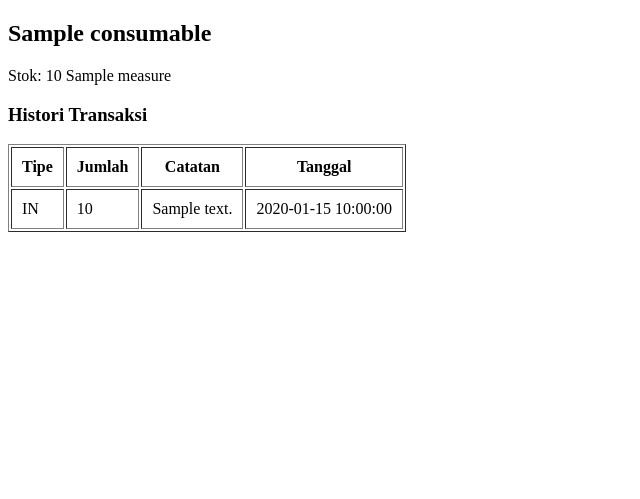
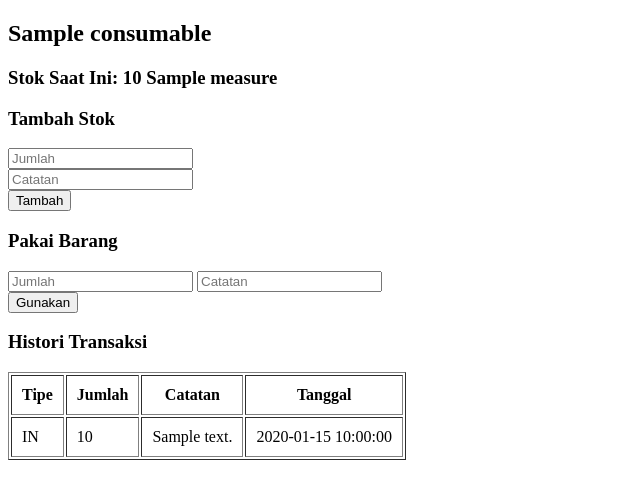
Before and after one commit to armanaafif/inventaris-stikubank, a Laravel app: page /barang/1 in a window 1280 px wide. Shown: the top 499 px of the page, without its empty margins (0-640 px from the left). Run offline with Laravel 12, Linux system fonts and the light colour scheme; tables that the repository leaves empty hold one stand-in row (values such as "Sample post").

Commit message:
feat: menambahkan sistem manajemen stok barang habis pakai
- menambahkan fitur tambah stok (IN) dan penggunaan barang (OUT)
- menerapkan validasi agar stok tidak bisa minus
- menampilkan daftar barang beserta stok dan satuannya
- menambahkan halaman detail barang dengan histori transaksi
- memungkinkan aksi tambah/pakai langsung dari halaman detail
- meningkatkan UX dengan tampilan stok dan validasi input
- memperbaiki struktur routing agar endpoint berjalan dengan benar

```diff
--- a/app/Http/Controllers/ConsumableController.php
+++ b/app/Http/Controllers/ConsumableController.php
@@ -29,9 +29,8 @@ class ConsumableController extends Controller
             $request->note
         );
 
-        return response()->json([
-            'message' => 'Stok berhasil ditambahkan'
-        ]);
+        return redirect()->back()->with('success', 'Stok berhasil ditambahkan');
+
     }
 
     // 🔹 Pakai barang
@@ -49,9 +48,8 @@ class ConsumableController extends Controller
                 $request->note
             );
 
-            return response()->json([
-                'message' => 'Barang berhasil digunakan'
-            ]);
+            return redirect()->back()->with('success', 'Barang berhasil digunakan');
+
         } catch (\Exception $e) {
             return response()->json([
                 'message' => $e->getMessage()
--- a/resources/views/detail.blade.php
+++ b/resources/views/detail.blade.php
@@ -4,10 +4,44 @@
     <title>Detail Barang</title>
 </head>
 <body>
+@if($stock <= 0)
+    <p style="color:red">Stok habis!</p>
+@endif
+
+@if(session('success'))
+    <p style="color:green">{{ session('success') }}</p>
+@endif
+
+@if(session('error'))
+    <p style="color:red">{{ session('error') }}</p>
+@endif
 
 <h2>{{ $item->name }}</h2>
 
-<p>Stok: {{ $stock }} {{ $item->unitMeasure->name }}</p>
+<h3>
+    Stok Saat Ini:
+    <strong>{{ $stock }} {{ $item->unitMeasure->name }}</strong>
+</h3>
+
+<h3>Tambah Stok</h3>
+<form method="POST" action="/add-stock">
+    @csrf
+    <input type="hidden" name="consumable_id" value="{{ $item->id }}">
+    <input type="number" name="quantity" placeholder="Jumlah"><br>
+    <input type="text" name="note" placeholder="Catatan"><br>
+    <button type="submit">Tambah</button>
+</form>
+
+<h3>Pakai Barang</h3>
+<form method="POST" action="/take-stock">
+    @csrf
+    <input type="hidden" name="consumable_id" value="{{ $item->id }}">
+    <input type="number" name="quantity" max="{{ $stock }}" placeholder="Jumlah">
+    <input type="text" name="note" placeholder="Catatan"><br>
+    <button type="submit" {{ $stock <= 0 ? 'disabled' : '' }}>
+    Gunakan
+</button>
+</form>
 
 <h3>Histori Transaksi</h3>
 
--- a/routes/web.php
+++ b/routes/web.php
@@ -29,3 +29,5 @@ Route::get('/stock', function () {
 
 Route::get('/barang', [ConsumableController::class, 'index']);
 Route::get('/barang/{id}', [ConsumableController::class, 'show']);
+Route::post('/add-stock', [ConsumableController::class, 'addStock']);
+Route::post('/take-stock', [ConsumableController::class, 'takeStock']);
```
